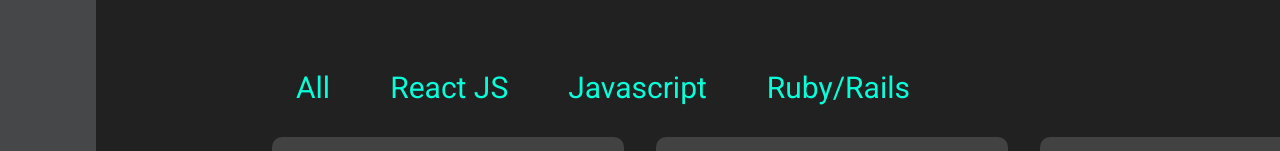
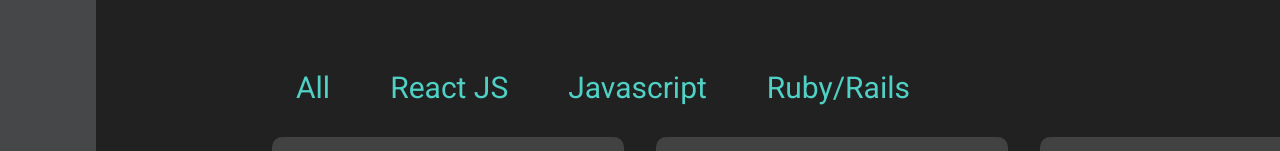
Before and after one commit to marcusalint/Personal-Portfolio, a React (Create React App) app in the folder personal-portfolio/: page /projects in a window 1280 px wide. Shown: the part 122-273 px from the top of the page. Built offline with nearby package versions, Linux system fonts and the light colour scheme.

Commit message:
changing color palette

```diff
--- a/personal-portfolio/src/components/ProjectsGrid.scss
+++ b/personal-portfolio/src/components/ProjectsGrid.scss
@@ -5,7 +5,7 @@
 }
 
 .Projects--Nav--Item {
-  color:#08FDD8;
+  color:#4fd1c5;
   margin-right: 2em;
   font-size: 30px;
   list-style-type: none;
```
